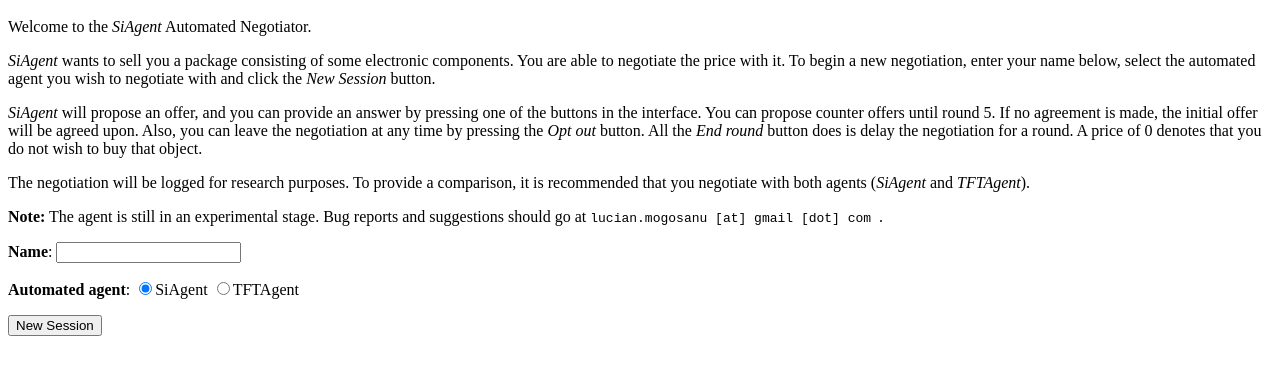
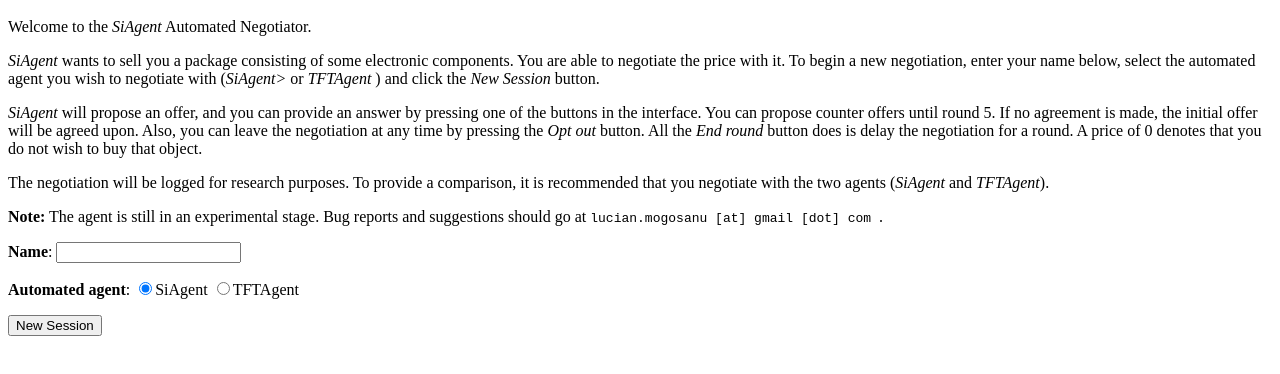
Before and after one commit to spyked/negotiator, a plain HTML site: page src/site/index.html in a window 1280 px wide. Shown: the part 48-422 px from the top of the page. Drawn offline with Linux system fonts and the light colour scheme.

Commit message:
site: index explanation update.

```diff
--- a/src/site/index.html
+++ b/src/site/index.html
@@ -8,7 +8,8 @@
 	<p><em>SiAgent</em> wants to sell you a package consisting of some
 	electronic components. You are able to negotiate the price with it.
 	To begin a new negotiation, enter your name below, select the automated
-	agent you wish to negotiate with and click the <em>New Session</em> button.</p>
+	agent you wish to negotiate with (<em>SiAgent></em> or <em>TFTAgent
+	</em>) and click the <em>New Session</em> button.</p>
 	<p><em>SiAgent</em> will propose an offer, and you can provide an answer
 	by pressing one of the buttons in the interface. You can propose counter
 	offers until round 5. If no agreement is made, the initial offer will be
@@ -18,7 +19,7 @@
 	not wish to buy that object.
 	</p>
 	<p>The negotiation will be logged for research purposes. To provide a
-	comparison, it is recommended that you negotiate with both agents
+	comparison, it is recommended that you negotiate with the two agents
 	(<em>SiAgent</em> and <em>TFTAgent</em>).
 	</p>
 	<p><b>Note:</b> The agent is still in an experimental stage.
```
